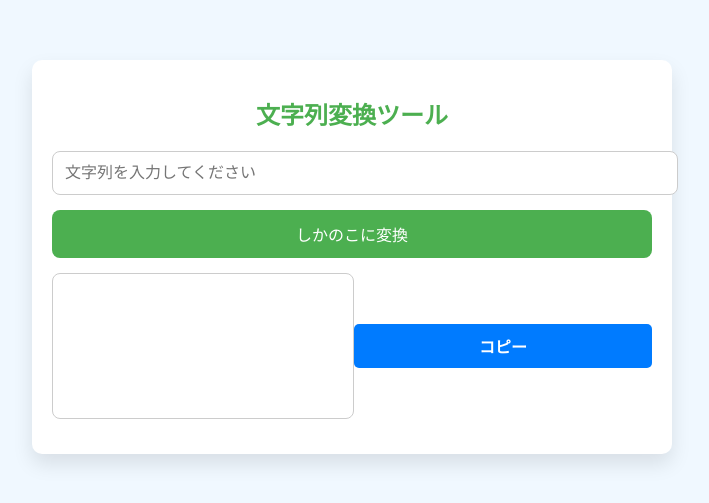
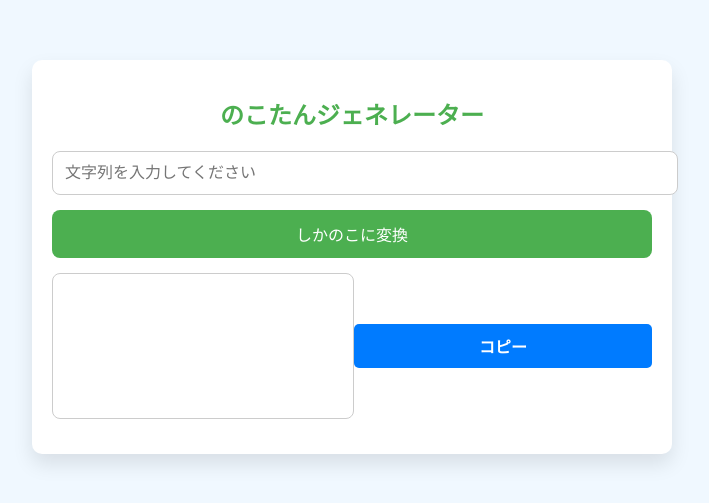
Before and after one commit to peyu-7545/Shikanoko_generator, a plain HTML site: page index.html in a window 1280 px wide. Shown: the part 173-676 px from the top of the page, without its empty margins (288-997 px from the left). Drawn offline with Linux system fonts and the light colour scheme.

Commit message:
Update index.html

```diff
--- a/index.html
+++ b/index.html
@@ -3,7 +3,7 @@
 <head>
     <meta charset="UTF-8">
     <meta name="viewport" content="width=device-width, initial-scale=1.0">
-    <title>文字列変換ツール</title>
+    <title>のこたんジェネレーター</title>
     <style>
         body {
             font-family: 'Arial', sans-serif;
@@ -87,7 +87,7 @@
 </head>
 <body>
     <div class="container">
-        <h1>文字列変換ツール</h1>
+        <h1>のこたんジェネレーター</h1>
         <input type="text" id="inputText" placeholder="文字列を入力してください" />
         <button id="convertButton">しかのこに変換</button>
         <div class="output-container">
```
